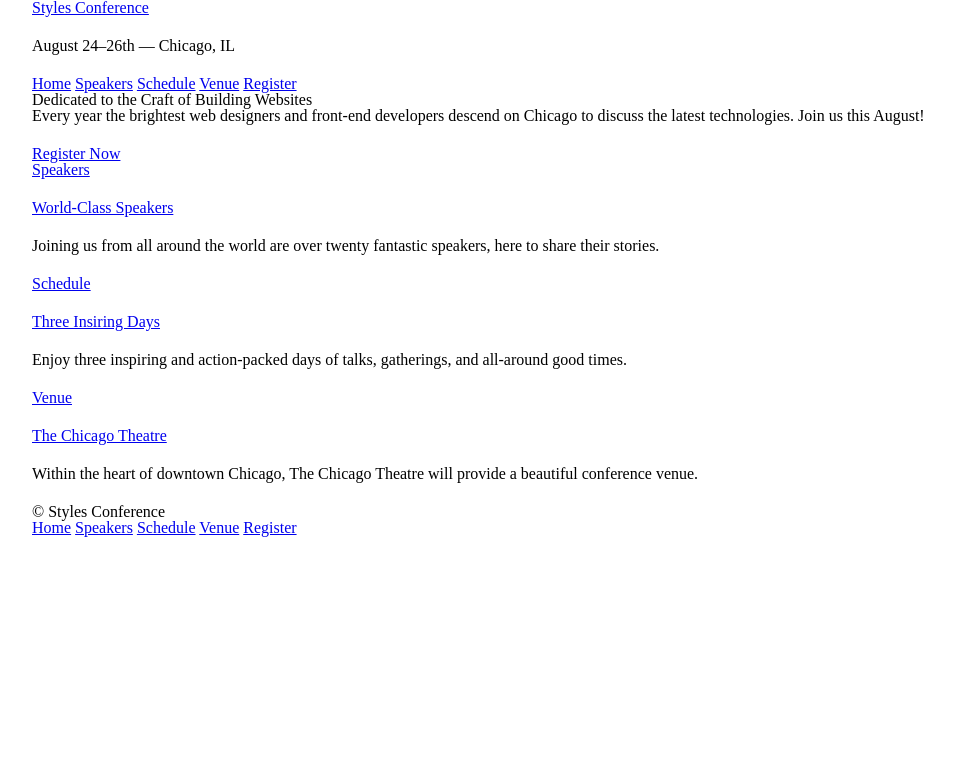
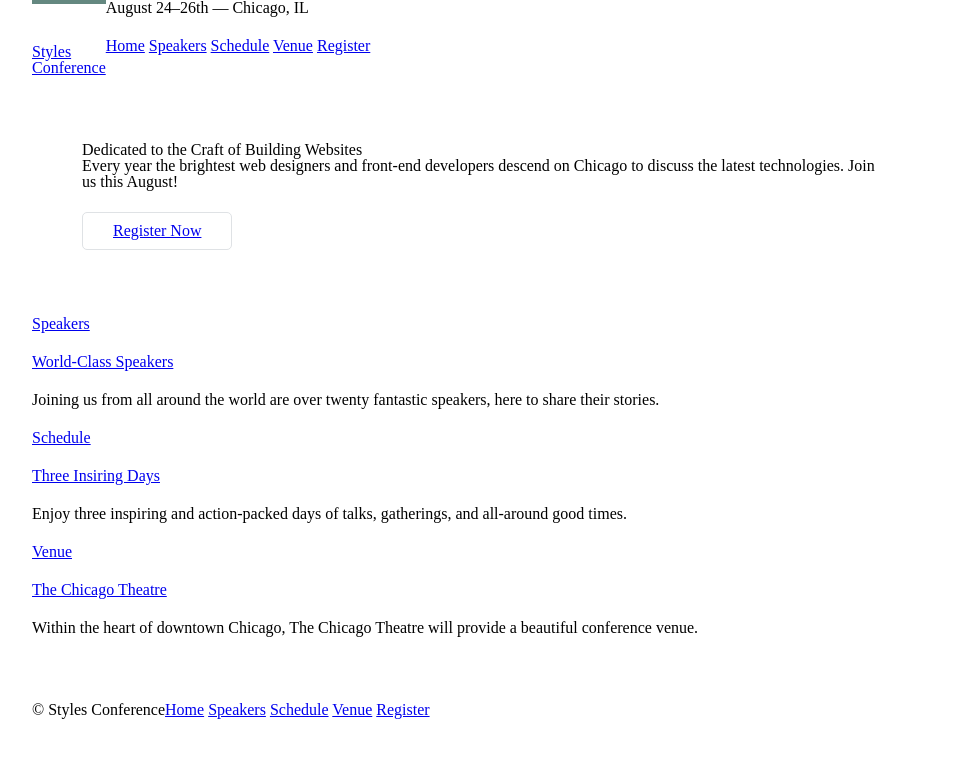
Before and after one commit to msagerup/Conference-website, a plain HTML site: page register.html in a window 1280 px wide. Shown: the whole page, without its empty margins (158-1112 px from the left). Drawn offline with Linux system fonts and the light colour scheme.

Commit message:
Add header style and footer style to html

```diff
--- a/register.html
+++ b/register.html
@@ -8,9 +8,9 @@
 
   <body>
 
-    <header class="container">
-      <h1>
-      <a href="index.html">Styles Conference</a>
+    <header class="container group">
+      <h1 class="logo">
+      <a href="index.html">Styles <br> Conference</a>
       </h1>
       <h3>August 24&ndash;26th &mdash; Chicago, IL</h3>
 
@@ -24,10 +24,10 @@
 
     </header>
 
-    <section class="container">
+    <section class="hero container">
       <h2>Dedicated to the Craft of Building Websites</h2>
       <p>Every year the brightest web designers and front-end developers descend on Chicago to discuss the latest technologies. Join us this August!</p>
-      <a href="register.html">Register Now</a>
+      <a class="btn btn-alt" href="register.html">Register Now</a>
     </section>
 
     <section class="container ">
@@ -58,7 +58,7 @@
 
     </section>
 
-    <footer class="container">
+    <footer class="primary-footer container group">
       <small>&copy; Styles Conference</small>
       <nav>
         <a href="index.html">Home</a>
```
Also changed, not shown: index.html (+4 -4 lines), schedule.html (+6 -6 lines), speakers.html (+6 -6 lines), venue.html (+6 -6 lines).
